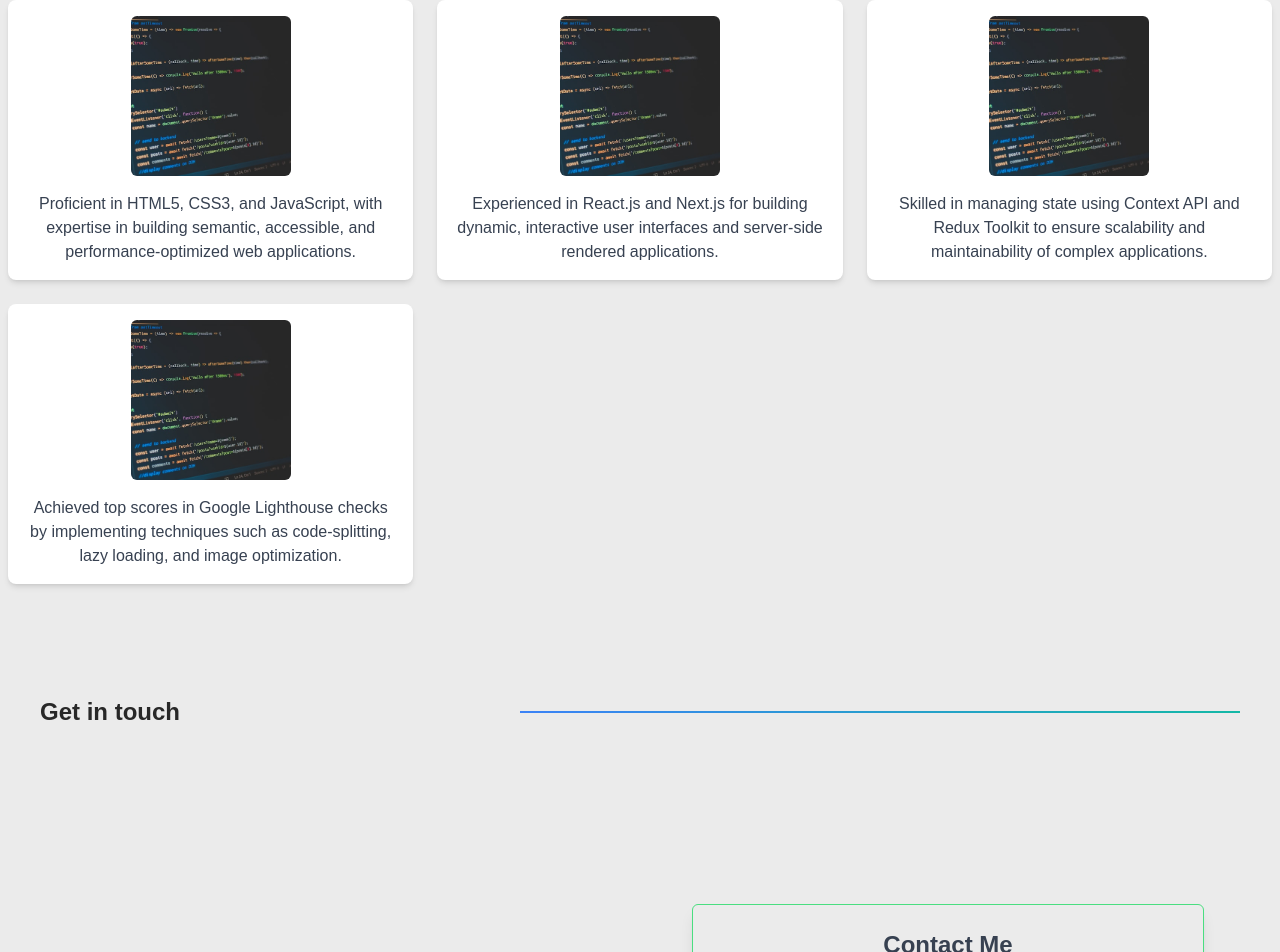
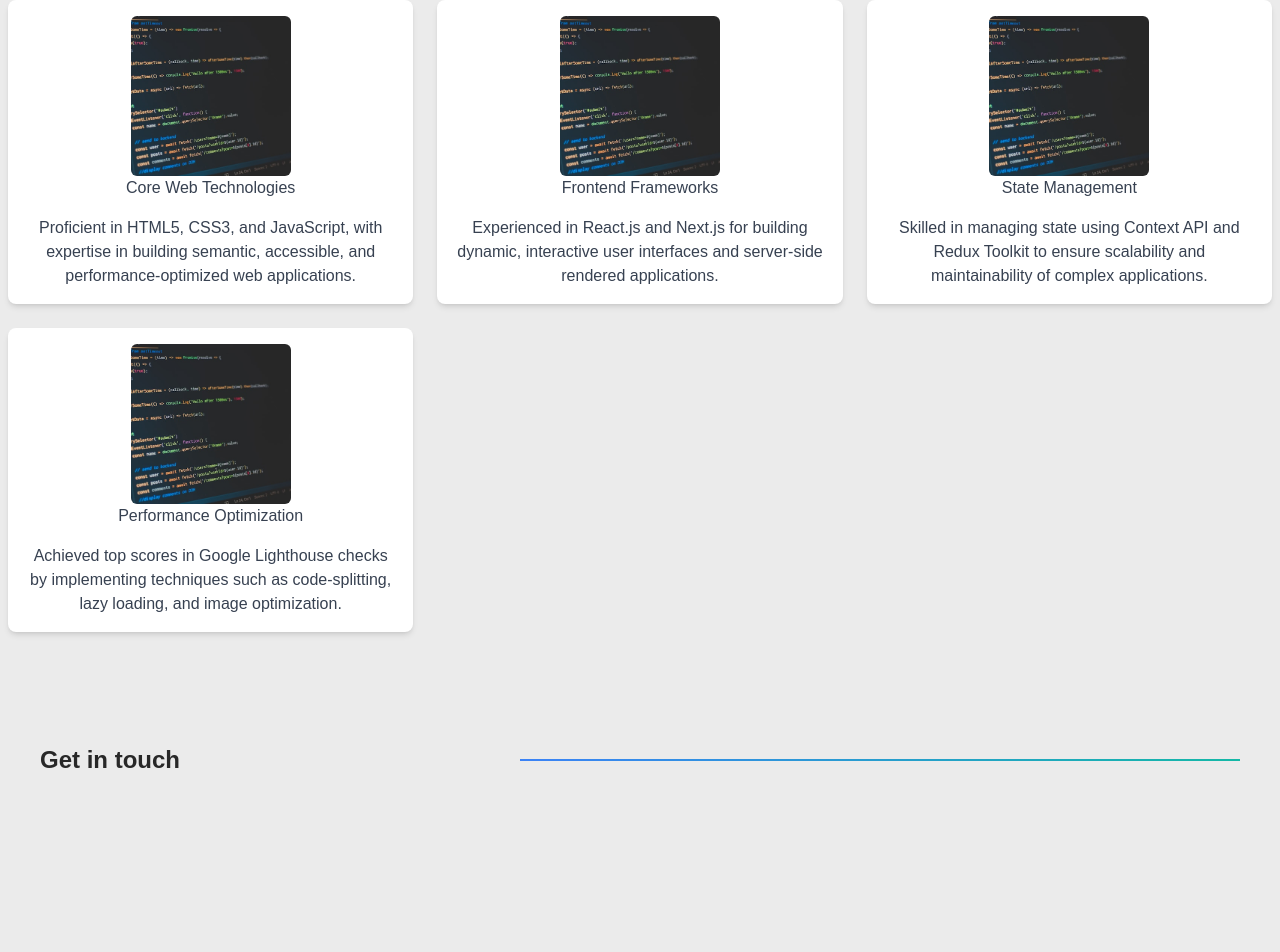
Before and after one commit to shay122990/next-portfolio, a Next.js app: page / in a window 1280 px wide. Shown: the part 3155-4107 px from the top of the page. Built offline with nearby package versions, Linux system fonts and the light colour scheme; a web font is replaced by a local one.

Commit message:
title added to service cards

```diff
--- a/src/app/components/experience-categories/ExperienceCategories.tsx
+++ b/src/app/components/experience-categories/ExperienceCategories.tsx
@@ -23,8 +23,8 @@ export default function ExperienceCategories() {
         ))}
       </div>
       <div className="grid grid-cols-1 md:grid-cols-2 lg:grid-cols-3 gap-6">
-        {servicesData[activeTab].map(({ id, paragraph, image }) => (
-          <ServiceCard key={id} id={id} paragraph={paragraph} image={image} />
+        {servicesData[activeTab].map(({ id, title,  paragraph, image }) => (
+          <ServiceCard key={id} id={id} title={title} paragraph={paragraph} image={image} />
         ))}
       </div>
     </div>
--- a/src/app/components/service-card/ServiceCard.tsx
+++ b/src/app/components/service-card/ServiceCard.tsx
@@ -2,11 +2,12 @@ import Image, { StaticImageData } from "next/image";
 
 type ServiceCardProps = {
   id: number;
+  title: string;
   paragraph: string;
   image: string | StaticImageData;
 };
 
-const ServiceCard = ({ id, paragraph, image }: ServiceCardProps) => {
+const ServiceCard = ({ id,title, paragraph, image }: ServiceCardProps) => {
   return (
     <div className="flex flex-col items-center text-center bg-white shadow-md rounded-lg p-4">
       <Image
@@ -14,6 +15,7 @@ const ServiceCard = ({ id, paragraph, image }: ServiceCardProps) => {
         alt={`Tech Image ${id}`}
         className="h-40 w-40 object-cover rounded-md"
       />
+      <span className="text-gray-700">{title}</span>
       <p className="text-gray-700 mt-4">{paragraph}</p>
     </div>
   );
```
